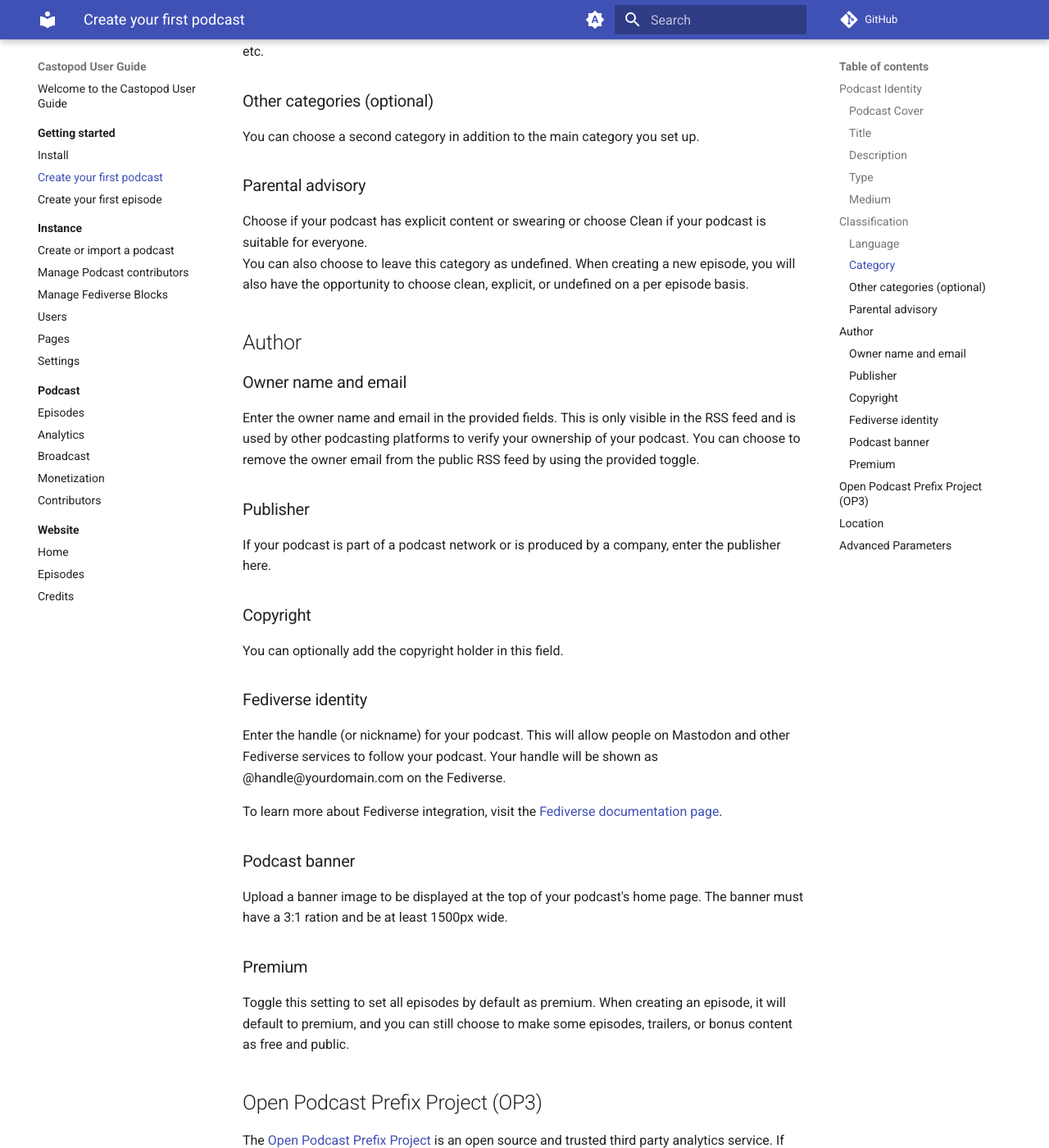
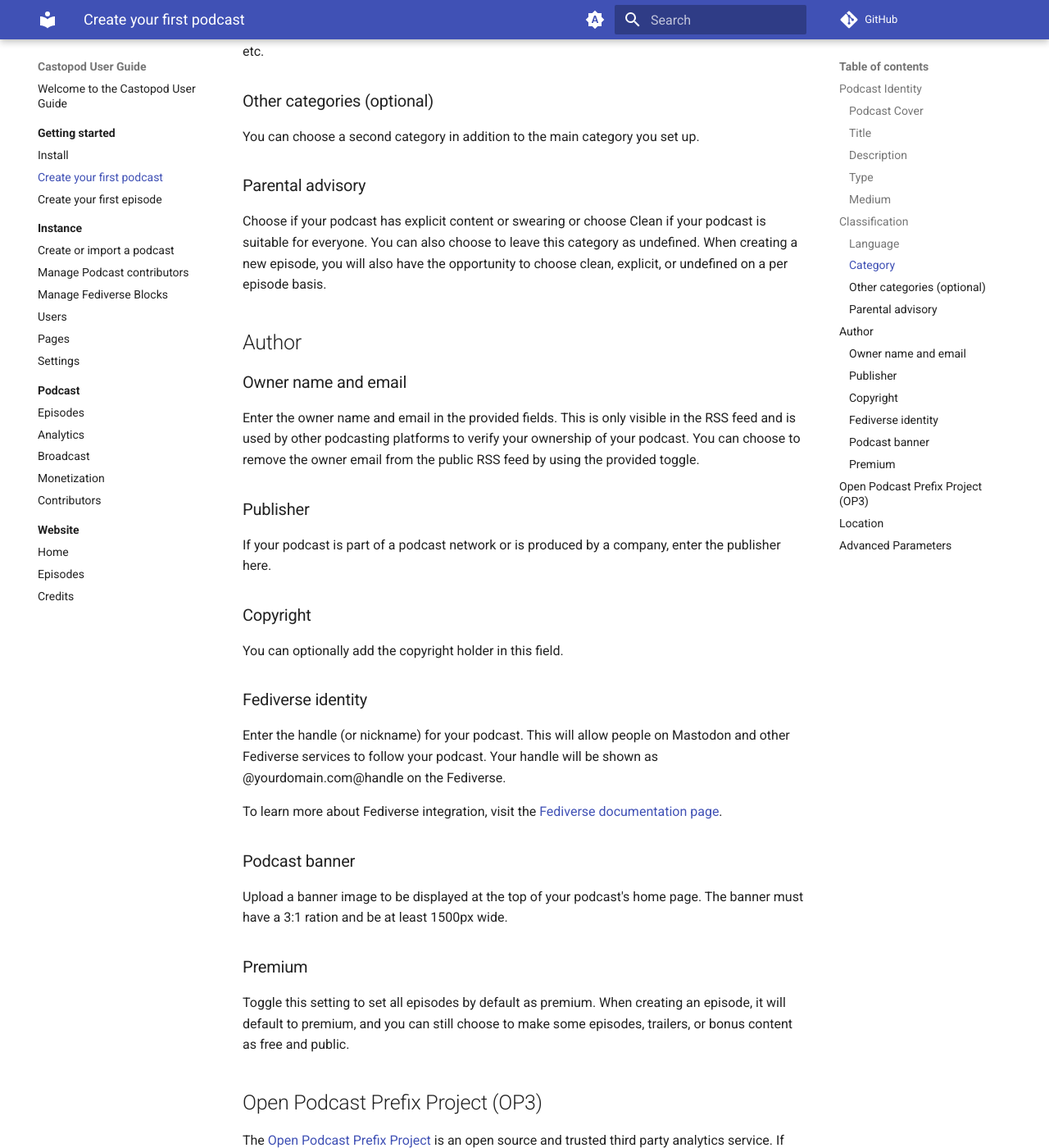
Before and after one commit to prcutler/castopod-user-guide, an MkDocs documentation site: the page built from docs/getting-started/create-podcast.md, in a window 1280 px wide and 1400 px high, scrolled down 1326 px. Shown: the whole window at 82% size. Built offline with MkDocs 1.6.1 and Material for MkDocs 9.7.7, drawn with Linux system fonts in a browser that asks for light colours; comment, search, counter and statistics services are not loaded.

Commit message:
Fix line breaks and misc. small fixes

```diff
--- a/docs/getting-started/create-podcast.md
+++ b/docs/getting-started/create-podcast.md
@@ -48,8 +48,8 @@
 
 ### Parental advisory
 
-Choose if your podcast has explicit content or swearing or choose Clean if your podcast is suitable for everyone.
-You can also choose to leave this category as undefined.  When creating a new episode, you will also have the
+Choose if your podcast has explicit content or swearing or choose Clean if your podcast is suitable for everyone. You
+can also choose to leave this category as undefined.  When creating a new episode, you will also have the
 opportunity to choose clean, explicit, or undefined on a per episode basis.
 
 ## Author
@@ -71,7 +71,7 @@
 ### Fediverse identity
 
 Enter the handle (or nickname) for your podcast.  This will allow people on Mastodon and other Fediverse services
-to follow your podcast.  Your handle will be shown as @handle@yourdomain.com on the Fediverse.
+to follow your podcast.  Your handle will be shown as @yourdomain.com@handle on the Fediverse.
 
 To learn more about Fediverse integration, visit the [Fediverse documentation page](../instance/fediverse.md).
 
```
Also changed, not shown: README.md (+2 -1 lines).
